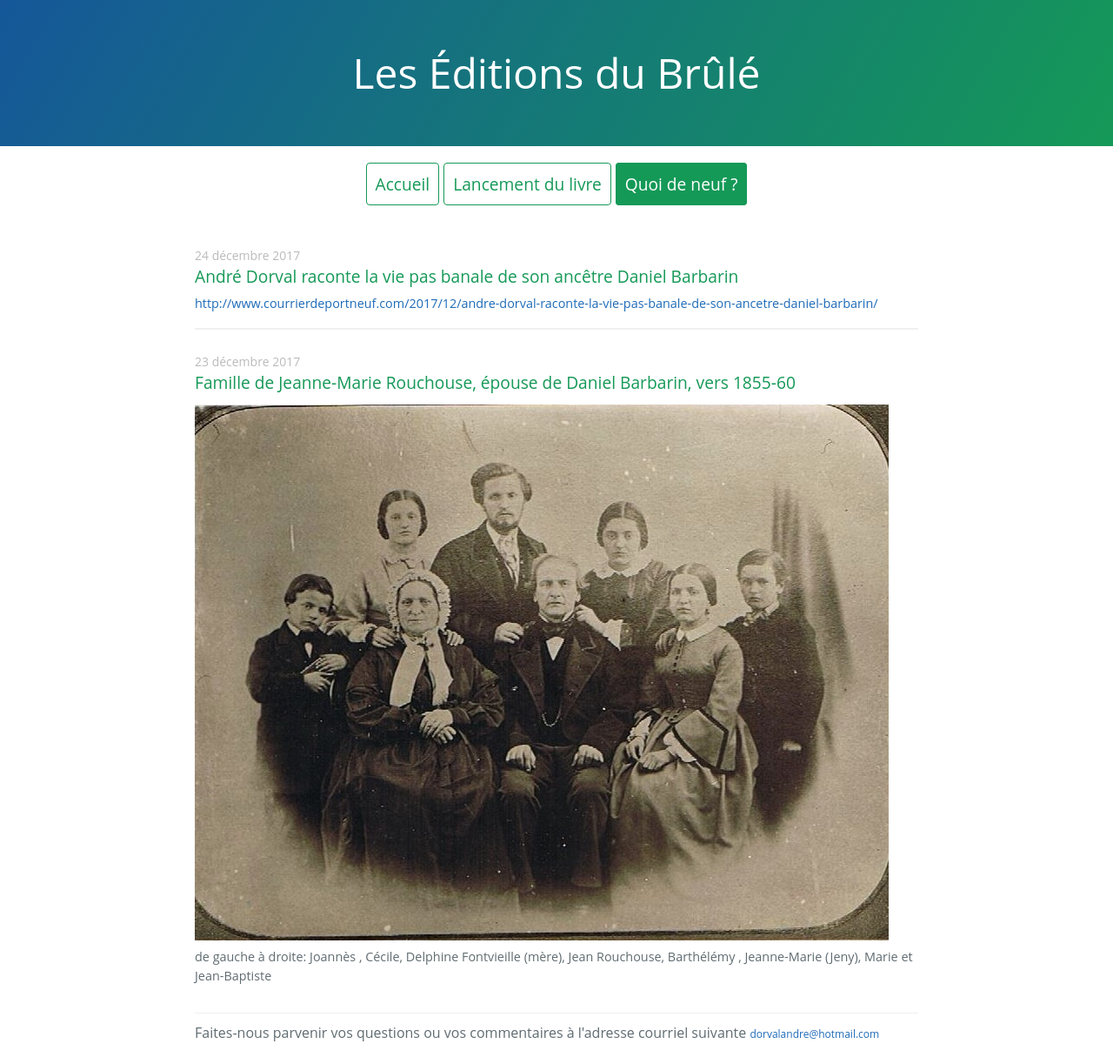
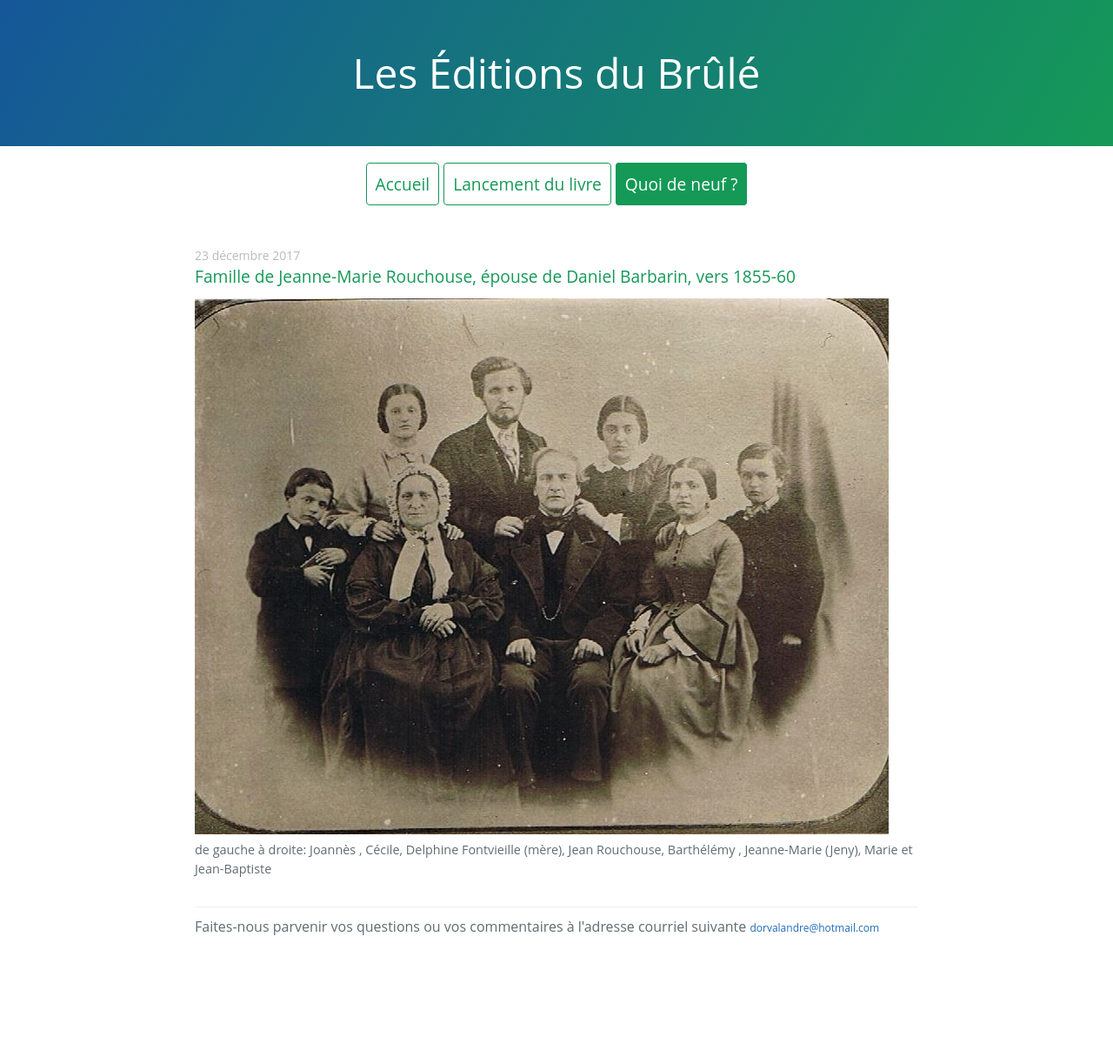
Before and after one commit to mfalla/leseditionsdubrule, a Jekyll site: the page built from quoi-de-neuf.html, in a window 1280 px wide. Shown: the whole page at 87% size. Built offline with Jekyll 4.4.1, drawn with Linux system fonts in a browser that asks for light colours; nearby versions of some CDN libraries; after the commit the page ends 1093 px from its top, so only the background shows below that.

Commit message:
Move the news about courierdeportneuf to the press section

```diff
--- a/lancement-du-livre.html
+++ b/lancement-du-livre.html
@@ -199,6 +199,12 @@
 
   <ul id="press-reviews">
     <li>
+      <a href="http://www.courrierdeportneuf.com/2017/12/andre-dorval-raconte-la-vie-pas-banale-de-son-ancetre-daniel-barbarin/" target="_blank">
+        http://www.courrierdeportneuf.com/2017/12/andre-dorval-raconte-la-vie-pas-banale-de-son-ancetre-daniel-barbarin/
+      </a>
+    </li>
+
+    <li>
       <a href="http://cfqlmc.org/quoi-de-neuf/2535-une-nouvelle-publication-aux-editions-du-brule" target="_blank">
         http://cfqlmc.org/quoi-de-neuf/2535-une-nouvelle-publication-aux-editions-du-brule
       </a>
--- a/quoi-de-neuf.html
+++ b/quoi-de-neuf.html
@@ -15,14 +15,6 @@
 </menu>
 
 <section class="main-content news">
-
-  <div>
-    <span class="date">24 décembre 2017</span>
-    <h4>André Dorval raconte la vie pas banale de son ancêtre Daniel Barbarin</h4>
-    <a href="http://www.courrierdeportneuf.com/2017/12/andre-dorval-raconte-la-vie-pas-banale-de-son-ancetre-daniel-barbarin/" target="blank">http://www.courrierdeportneuf.com/2017/12/andre-dorval-raconte-la-vie-pas-banale-de-son-ancetre-daniel-barbarin/</a>
-  </div>
-
-  <hr>
 
   <div>
     <span class="date">23 décembre 2017</span>
```
